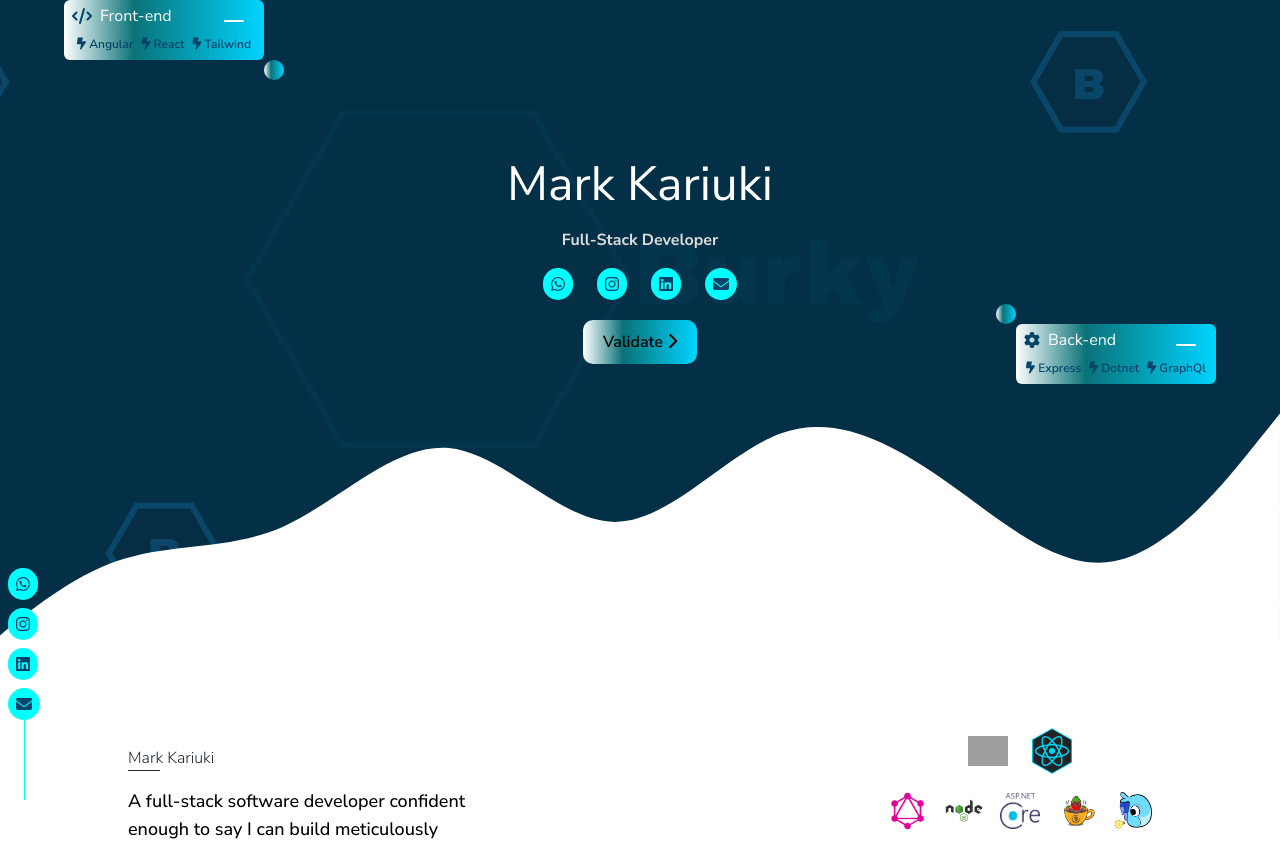
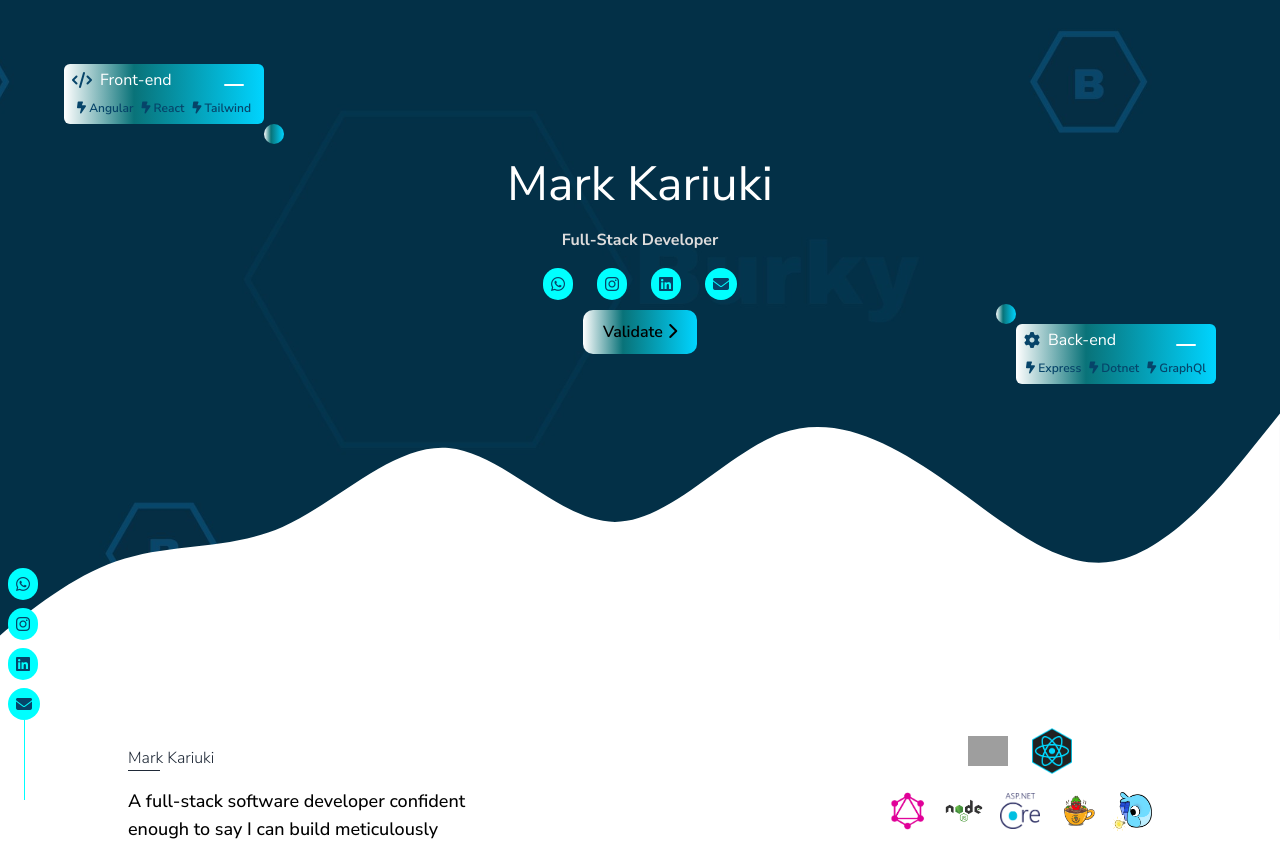
Before and after one commit to BuckanianCodes/Portfolio, an Angular app: page / in a window 1280 px wide. Shown: the top 841 px of the page. Built offline with nearby package versions, Linux system fonts and the light colour scheme; grey boxes are pictures that could not be loaded.

Commit message:
Changes on welcome page

```diff
--- a/src/app/pages/welcome/welcome.component.css
+++ b/src/app/pages/welcome/welcome.component.css
@@ -26,6 +26,7 @@
     width: 20px;
     left: 0;
     top: 0;
+    bottom: 0;
     margin-top: -20px;
     margin-left: -20px;
     border-radius: 50%;
@@ -47,7 +48,7 @@
 }
 
 #validate{
-    margin-top: 20px;
+    margin-top: 10px;
 
     background: rgb(255,255,255);
     background: linear-gradient(90deg, rgba(255,255,255,1) 0%, rgba(9,115,121,0.9911504424778761) 35%, rgba(0,212,255,1) 100%);
--- a/src/app/pages/welcome/welcome.component.html
+++ b/src/app/pages/welcome/welcome.component.html
@@ -3,7 +3,7 @@
         Burky codes
     </h1> -->
 
-    <div id="node-1" class="absolute top-0 left-0  text-[#fff] font-[400]   mb:mt-[5%] h-[60px] rounded-md py-1 px-2 w-[200px] ml-[5%]">
+    <div id="node-1" class="absolute top-0 left-0  text-[#fff] font-[400]   mt-[5%] h-[60px] rounded-md py-1 px-2 w-[200px] ml-[5%]">
         <span class="w-6 h-6 " ></span>
         <span class="flex items-center justify-start mb-2">
             <i class="fa-solid fa-code text-[#064469] mr-2 "></i> <h3 id="h3"> Front-end  </h3>
@@ -14,7 +14,7 @@
             <p class="text-xs font-semibold text-[#064469]"><i class="fa-solid fa-bolt-lightning"></i> Tailwind</p>
         </span>
     </div>
-    <div id="node-2" class="absolute bottom-0 right-0 bg-[#5790a2] text-[#fff] font-[400]  md:mb-[20%] mb-[10%] h-[60px] rounded-md py-1 px-2 w-[200px] mr-[2%] md:mr-[5%]">
+    <div id="node-2" class="absolute bottom-0 right-0 bg-[#5790a2] text-[#fff] font-[400]  md:mb-[20%] mb-[10%] h-[60px] rounded-md py-1 px-2 w-[200px] mr-[5%]">
         <span class="flex items-center justify-start mb-2">
             <i class="fa-solid fa-gear text-[#064469] mr-2 "></i> <h3 id="h3"> Back-end  </h3>
         </span>
```
Also changed, not shown: src/app/pages/home/home.component.html (+1 -1 lines).
